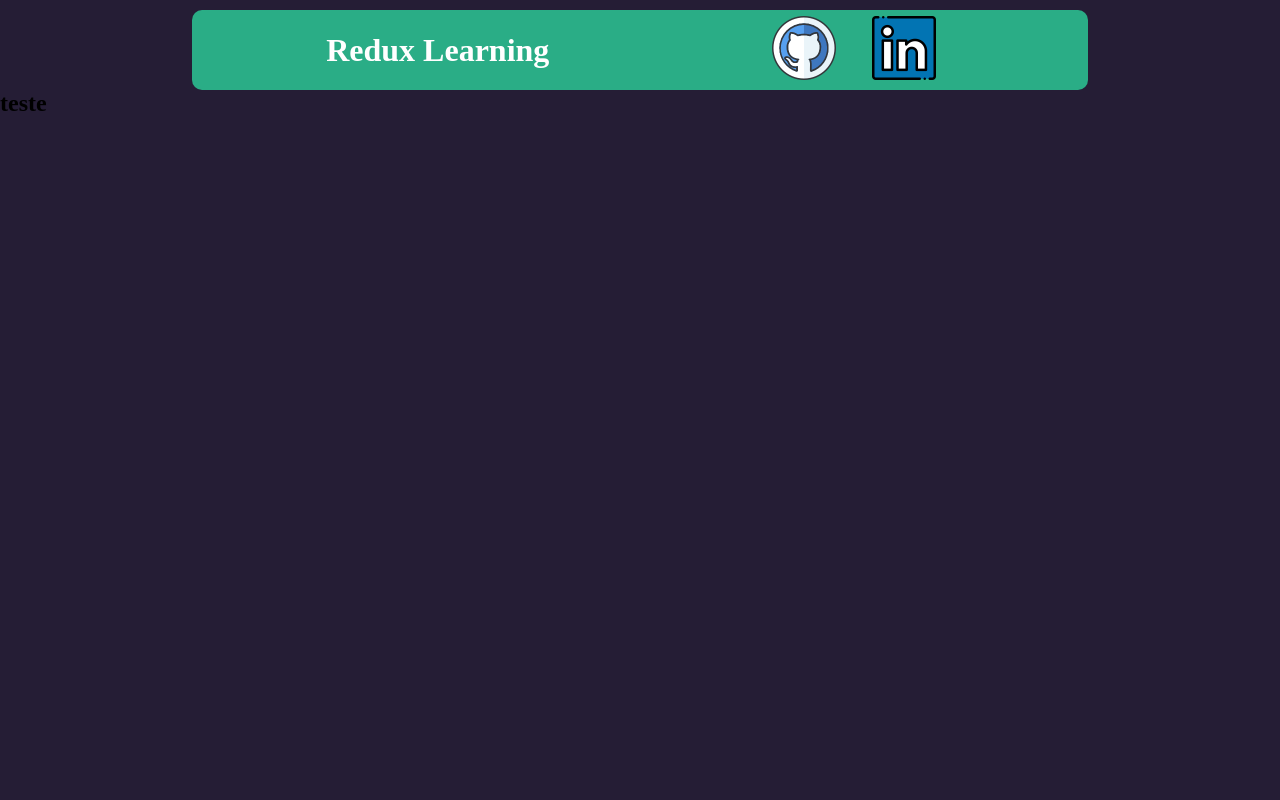
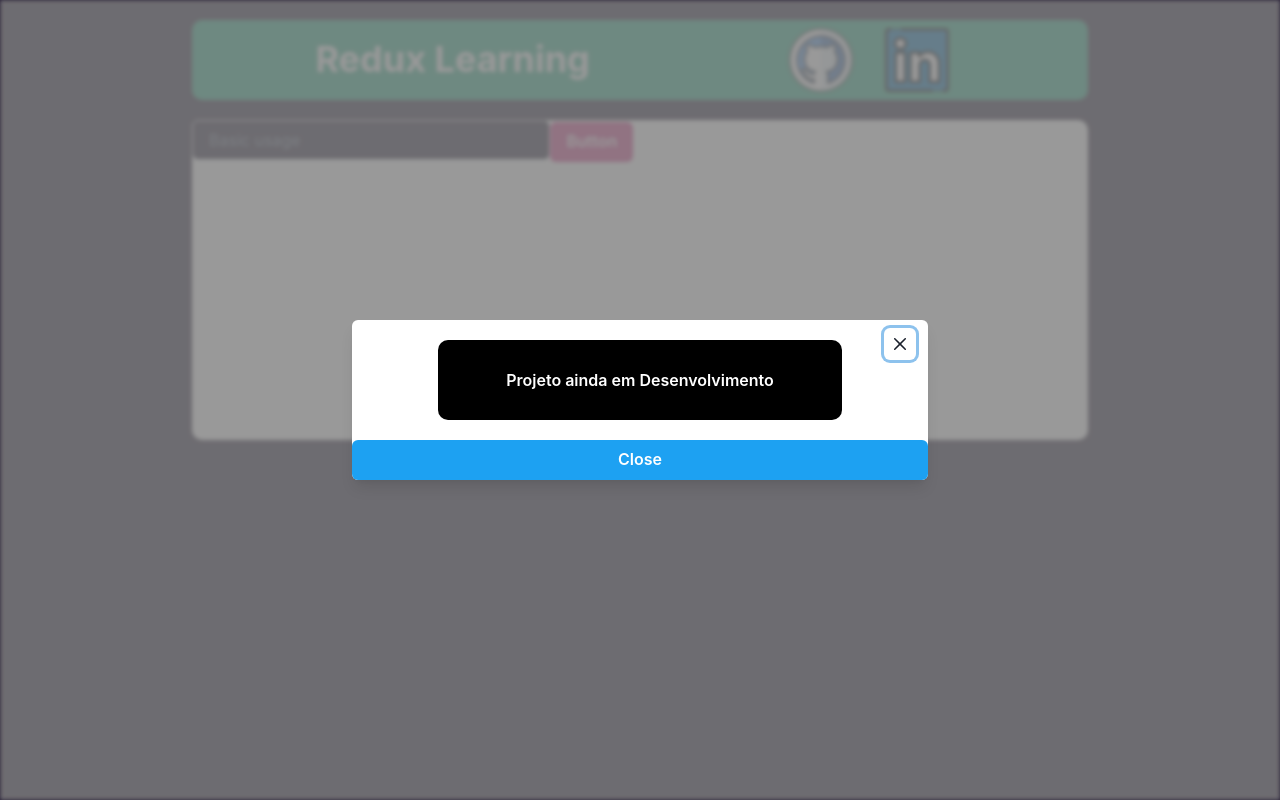
Before and after one commit to denner-august/Redux-Learning, a React (Vite) app in the folder redux-learning/: page / in a window 1280 px wide. Built offline with nearby package versions, Linux system fonts and the light colour scheme.

Commit message:
configurações iniciais do redux

```diff
--- a/redux-learning/src/App.tsx
+++ b/redux-learning/src/App.tsx
@@ -1,10 +1,30 @@
+import { useEffect } from "react";
 import Header from "./components/header/index";
+import BackdropExample from "./components/modal";
 import ListToDo from "./components/to-do";
+
+import { useSelector, useDispatch } from "react-redux";
+import { openModal } from "./redux/reducer";
+
 export default function App() {
+  const dispatch = useDispatch();
+  const count = useSelector(
+    (state: { configModal: { value: boolean } }) => state.configModal
+  );
+
+  console.log(count.value);
+
+  useEffect(() => {
+    setTimeout(() => {
+      dispatch(openModal());
+    }, 2000);
+  }, []);
+
   return (
     <div>
       <Header />
       <ListToDo />
+      <BackdropExample openModal={count.value} />
     </div>
   );
 }
--- a/redux-learning/src/components/header/index.tsx
+++ b/redux-learning/src/components/header/index.tsx
@@ -1,3 +1,4 @@
+import { Heading } from "@chakra-ui/react";
 import "./styles.module.scss";
 import ImageGithub from "../../assets/github.png";
 import ImageLinkedin from "../../assets/linkedin.png";
@@ -7,7 +8,8 @@ export default function Header() {
 
   return (
     <header>
-      <h1>Redux Learning</h1>
+      <Heading>Redux Learning</Heading>
+      <nav>
         <ul>
           <li>
             <a
@@ -28,6 +30,7 @@ export default function Header() {
             </a>
           </li>
         </ul>
+      </nav>
     </header>
   );
 }
--- a/redux-learning/src/components/header/styles.module.scss
+++ b/redux-learning/src/components/header/styles.module.scss
@@ -9,7 +9,8 @@ header{
     max-width:70%;
     margin: 0 auto;
     padding: 0 2rem;
-    margin-top: 10px;
+    margin-top: 20px;
+    margin-bottom: 20px;
     border-radius: 10px;
 
     color: white;
--- /dev/null
+++ b/redux-learning/src/components/modal/index.tsx
@@ -0,0 +1,60 @@
+import {
+  ModalOverlay,
+  Button,
+  Modal,
+  ModalContent,
+  ModalHeader,
+  ModalCloseButton,
+} from "@chakra-ui/react";
+import React from "react";
+
+import { useDispatch } from "react-redux";
+import { CloseModal } from "../../redux/reducer";
+
+interface openModalProps {
+  openModal: boolean;
+}
+
+export default function BackdropExample({ openModal }: openModalProps) {
+  const dispatch = useDispatch();
+
+  const OverlayTwo = () => (
+    <ModalOverlay
+      bg="none"
+      backdropFilter="auto"
+      backdropInvert="40%"
+      backdropBlur="2px"
+    />
+  );
+
+  const [overlay, setOverlay] = React.useState(<OverlayTwo />);
+
+  return (
+    <>
+      <Modal
+        isCentered
+        isOpen={openModal}
+        onClose={() => dispatch(CloseModal())}
+        size="xl"
+      >
+        {overlay}
+        <ModalContent>
+          <ModalHeader
+            display="flex"
+            justifyContent="center"
+            alignItems="center"
+            width="100%"
+            fontSize="1rem"
+            bgColor="#000"
+          >
+            Projeto ainda em Desenvolvimento
+          </ModalHeader>
+          <ModalCloseButton />
+          <Button onClick={() => dispatch(CloseModal())} colorScheme="twitter">
+            Close
+          </Button>
+        </ModalContent>
+      </Modal>
+    </>
+  );
+}
--- a/redux-learning/src/components/to-do/index.tsx
+++ b/redux-learning/src/components/to-do/index.tsx
@@ -1,3 +1,9 @@
+import "./styles.module.scss";
+import Input from "./input/index";
 export default function ListToDo() {
-  return <h2>teste</h2>;
+  return (
+    <main>
+      <Input />
+    </main>
+  );
 }
--- /dev/null
+++ b/redux-learning/src/components/to-do/input/index.tsx
@@ -0,0 +1,19 @@
+import { Input, Button } from "@chakra-ui/react";
+
+export default function InputValue() {
+  return (
+    <div className="ContentMain">
+      <Input
+        w="40%"
+        bgColor="#251d35"
+        color="white"
+        placeholder="Basic usage"
+        onChange={(event: { target: { value: string } }) =>
+          console.log(event.target.value)
+        }
+      />
+
+      <Button colorScheme="pink">Button</Button>
+    </div>
+  );
+}
--- /dev/null
+++ b/redux-learning/src/components/to-do/styles.module.scss
@@ -0,0 +1,17 @@
+main{
+
+    min-height: 20rem;
+    height: auto;
+    max-width: 70%;
+    margin: 0 auto;
+    border-radius: 10px;
+    background-color: white;
+}
+
+@media screen and (max-width:410px) {
+    main{
+        max-width: 95%;
+
+
+    }
+}
--- a/redux-learning/src/main.tsx
+++ b/redux-learning/src/main.tsx
@@ -3,8 +3,29 @@ import ReactDOM from "react-dom/client";
 import App from "./App";
 import "./styles/styles.scss";
 
+import { ChakraProvider } from "@chakra-ui/react";
+import { extendTheme } from "@chakra-ui/react";
+import { mode } from "@chakra-ui/theme-tools";
+
+import { Provider } from "react-redux";
+import store from "./redux/store";
+
+const theme = extendTheme({
+  styles: {
+    global: () => ({
+      body: {
+        bg: mode("#251d35", "#251d35"),
+      },
+    }),
+  },
+});
+
 ReactDOM.createRoot(document.getElementById("root")!).render(
   <React.StrictMode>
-    <App />
+    <ChakraProvider theme={theme}>
+      <Provider store={store}>
+        <App />
+      </Provider>
+    </ChakraProvider>
   </React.StrictMode>
 );
--- /dev/null
+++ b/redux-learning/src/redux/reducer.tsx
@@ -0,0 +1,20 @@
+import { createSlice } from "@reduxjs/toolkit";
+
+export const ModalConfig = createSlice({
+  name: "modal",
+  initialState: {
+    value: false,
+  },
+  reducers: {
+    openModal: (state: { value: boolean }) => {
+      state.value = true;
+    },
+    CloseModal: (state: { value: boolean }) => {
+      state.value = false;
+    },
+  },
+});
+
+export const { openModal, CloseModal } = ModalConfig.actions;
+
+export default ModalConfig.reducer;
--- /dev/null
+++ b/redux-learning/src/redux/store.tsx
@@ -0,0 +1,8 @@
+import { configureStore } from "@reduxjs/toolkit";
+import configModal from "./reducer";
+
+export default configureStore({
+  reducer: {
+    configModal: configModal,
+  },
+});
```
Also changed, not shown: redux-learning/package.json (+7 -0 lines), 1 other file (tests, documents, lock files or other folders). Lines whose indentation alone changed are shown as unchanged.
